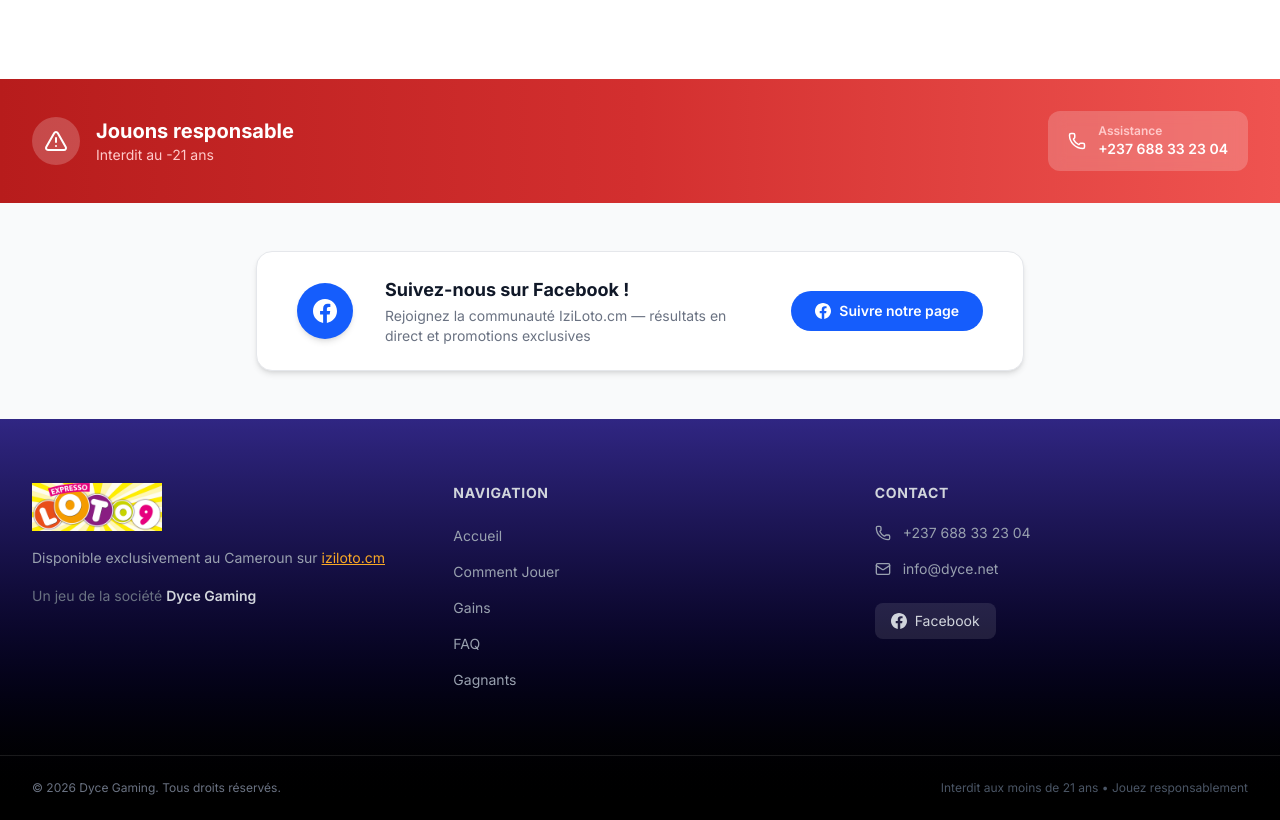
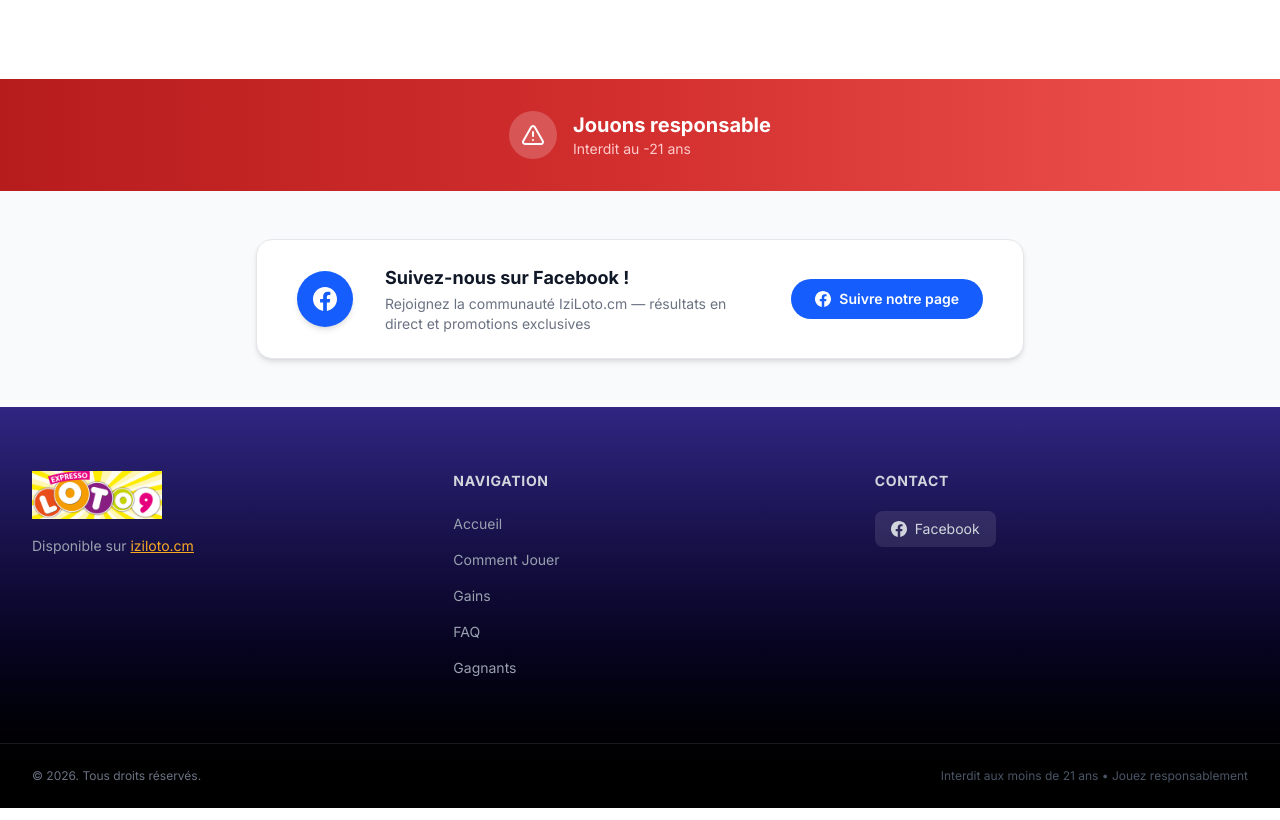
Before and after one commit to CodeSage25/Loto-9-Expresso-landing-page, a Next.js app: page / in a window 1280 px wide. Shown: the part 3198-4018 px from the top of the page. Built offline with nearby package versions, Linux system fonts and the light colour scheme.

Commit message:
ameliorations, delete de Dyce Gaming, suppression de la section appel, amelioration du footer

```diff
--- a/components/Footer.tsx
+++ b/components/Footer.tsx
@@ -73,7 +73,7 @@
             </Link>
 
             <p className="text-gray-400 text-sm leading-relaxed mb-4">
-              Disponible exclusivement au Cameroun sur{" "}
+              Disponible sur{" "}
               <Link
                 href="https://iziloto.cm/"
                 target="_blank"
@@ -82,10 +82,6 @@
               >
                 iziloto.cm
               </Link>
-            </p>
-            <p className="text-gray-500 text-sm">
-              Un jeu de la société{" "}
-              <span className="text-gray-300 font-semibold">Dyce Gaming</span>
             </p>
           </div>
 
@@ -123,30 +119,6 @@
               Contact
             </h4>
 
-            <a
-              href="tel:+237688332304"
-              className={`
-                flex items-center gap-3 text-gray-400
-                hover:text-gold transition-colors duration-200
-                mb-4 text-sm
-              `}
-            >
-              <Phone size={16} className="flex-shrink-0" />
-              +237 688 33 23 04
-            </a>
-
-            <a
-              href="mailto:info@dyce.net"
-              className={`
-                flex items-center gap-3 text-gray-400
-                hover:text-gold transition-colors duration-200
-                mb-6 text-sm
-              `}
-            >
-              <Mail size={16} className="flex-shrink-0" />
-              info@dyce.net
-            </a>
-
             <Link
               href="https://www.facebook.com/people/IziLotocm/61585217354848/"
               target="_blank"
@@ -174,7 +146,7 @@
         <div className="section-container py-6">
           <div className="flex flex-col md:flex-row items-center justify-between gap-4">
             <p className="text-gray-500 text-xs text-center md:text-left">
-              © 2026 Dyce Gaming. Tous droits réservés.
+              © 2026. Tous droits réservés.
             </p>
             <p className="text-gray-600 text-xs text-center md:text-right">
               Interdit aux moins de 21 ans • Jouez responsablement
--- a/components/PaymentMethods.tsx
+++ b/components/PaymentMethods.tsx
@@ -3,20 +3,19 @@
 "use client";
 
 import Image from "next/image";
+import Link from "next/link";
 import { motion } from "framer-motion";
 import { Shield, CheckCircle } from "lucide-react";
 
 // ===========================
 // 📋 DONNÉES DES MOYENS DE PAIEMENT
 // ===========================
-// bgColor : fond coloré derrière le logo pour le rendre visible
-// borderColor : bordure assortie au hover
 const payments = [
   {
     name: "MTN Mobile Money",
     logo: "/images/image_Mtn_momo.png",
     description: "Dépôt et retrait instantanés",
-    bgColor: "bg-yellow-20",
+    bgColor: "bg-yellow-40",
     borderColor: "hover:border-yellow-400",
     ringColor: "ring-yellow-400/30",
   },
@@ -36,11 +35,6 @@
 export default function PaymentMethods() {
   return (
     <section className="py-12 md:py-14 bg-white">
-      {/*
-        py-12 au lieu de py-20 : plus compact
-        bg-white au lieu de bg-gray-50 : meilleur contraste
-      */}
-
       <div className="section-container">
         <motion.div
           initial={{ opacity: 0, y: 20 }}
@@ -48,26 +42,18 @@
           viewport={{ once: true, margin: "-50px" }}
           transition={{ duration: 0.5 }}
         >
-          {/* ===========================
-              📦 BANDEAU PRINCIPAL
-              ===========================
-              Fond gris clair avec tout le contenu dedans
-          */}
           <div className="bg-gray-50 rounded-3xl p-6 md:p-10 max-w-4xl mx-auto">
-            {/* ===========================
-                🏷️ TITRE EN LIGNE
-                =========================== */}
+            {/* Titre + badge sécurité */}
             <div className="flex flex-col md:flex-row items-center justify-between gap-6 mb-8">
               <div className="text-center md:text-left">
                 <h2 className="text-2xl md:text-3xl font-extrabold text-primary mb-1">
-                  Rechargez et retirez facilement
+                  Rechargez facilement
                 </h2>
                 <p className="text-gray-500 text-sm">
                   Dépôt et retrait instantanés via Mobile Money
                 </p>
               </div>
 
-              {/* Badge sécurité */}
               <div className="flex items-center gap-2 bg-green-50 text-green-700 px-4 py-2 rounded-full text-sm font-medium flex-shrink-0">
                 <Shield size={16} />
                 Transactions sécurisées
@@ -75,7 +61,7 @@
             </div>
 
             {/* ===========================
-                💳 CARTES DE PAIEMENT CÔTE À CÔTE
+                💳 CARTES DE PAIEMENT
                 =========================== */}
             <div className="grid grid-cols-1 sm:grid-cols-2 gap-4 md:gap-6">
               {payments.map((payment, index) => (
@@ -85,28 +71,30 @@
                   whileInView={{ opacity: 1, scale: 1 }}
                   viewport={{ once: true }}
                   transition={{ duration: 0.4, delay: index * 0.15 }}
+                >
+                  {/* ===========================
+                      🔗 CARTE ENTIÈRE CLIQUABLE
+                      ===========================
+                      Toute la carte est un lien vers iziloto.cm
+                  */}
+                  <Link
+                    href="https://iziloto.cm/"
+                    target="_blank"
+                    rel="noopener noreferrer"
                     className={`
+                      block
                       bg-white rounded-2xl
                       p-5 md:p-6
                       border-2 border-gray-100
                       ${payment.borderColor}
-
+                      hover:shadow-lg
                       transition-all duration-300
                       flex items-center gap-5
                       group
+                      cursor-pointer
                     `}
                   >
-                  {/*
-                    Layout horizontal : logo à gauche, texte à droite.
-                    Plus compact qu'une carte verticale.
-                  */}
-
-                  {/* ===========================
-                      🖼️ LOGO SUR FOND COLORÉ
-                      ===========================
-                      Le fond coloré rend le logo PNG visible
-                      même si l'image a un fond blanc/transparent
-                  */}
+                    {/* Logo sur fond coloré */}
                     <div
                       className={`
                         flex-shrink-0
@@ -129,17 +117,14 @@
                       />
                     </div>
 
-                  {/* ===========================
-                      📝 TEXTE
-                      =========================== */}
+                    {/* Texte */}
                     <div className="flex-1">
-                    <h3 className="text-base md:text-lg font-bold text-gray-900 mb-1">
+                      <h3 className="text-base md:text-lg font-bold text-gray-900 mb-1 group-hover:text-primary transition-colors duration-200">
                         {payment.name}
                       </h3>
                       <p className="text-sm text-gray-500 mb-2">
                         {payment.description}
                       </p>
-                    {/* Petites puces de réassurance */}
                       <div className="flex flex-wrap gap-3">
                         <span className="inline-flex items-center gap-1 text-xs text-green-600">
                           <CheckCircle size={12} />
@@ -151,6 +136,7 @@
                         </span>
                       </div>
                     </div>
+                  </Link>
                 </motion.div>
               ))}
             </div>
--- a/components/ResponsibleGaming.tsx
+++ b/components/ResponsibleGaming.tsx
@@ -3,7 +3,7 @@
 "use client";
 
 import { motion } from "framer-motion";
-import { AlertTriangle, Phone } from "lucide-react";
+import { AlertTriangle } from "lucide-react";
 
 // ===========================
 // 🏗️ COMPOSANT JEU RESPONSABLE
@@ -18,63 +18,26 @@
           viewport={{ once: true }}
           transition={{ duration: 0.6 }}
           className={`
-            flex flex-col md:flex-row
-            items-center
-            justify-between
-            gap-4 md:gap-6
+            flex items-center justify-center
+            gap-4
             text-white
           `}
         >
           {/*
-            justify-between : pousse les éléments aux extrémités.
-            Sur mobile (flex-col) : empilés verticalement, centrés.
-            Sur desktop (md:flex-row) : alignés en ligne, bien répartis.
+            justify-center : tout est centré horizontalement
+            items-center : aligné verticalement
+            Un seul bloc avec icône + texte
           */}
 
-          {/* ===========================
-              ⚠️ BLOC GAUCHE : ICÔNE + TITRE
-              =========================== */}
-          <div className="flex items-center gap-4">
-            {/* Icône d'alerte dans un cercle */}
-            <div className="flex-shrink-0 w-12 h-12 bg-white/20 rounded-full flex items-center justify-center">
-              <AlertTriangle size={24} className="text-white" />
-            </div>
-
-            <div>
-              <h3 className="text-lg md:text-xl font-bold">
-                Jouons responsable
-              </h3>
-              <p className="text-sm text-red-200">Interdit au -21 ans</p>
-            </div>
+          {/* Icône d'alerte dans un cercle */}
+          <div className="flex-shrink-0 w-12 h-12 bg-white/20 rounded-full flex items-center justify-center">
+            <AlertTriangle size={24} className="text-white" />
           </div>
 
-          {/* ===========================
-              📝 BLOC CENTRE : TEXTE D'AVERTISSEMENT
-              =========================== */}
-
-          {/* ===========================
-              📞 BLOC DROITE : NUMÉRO D'ASSISTANCE
-              =========================== */}
-          <div className="flex-shrink-0">
-            <a
-              href="tel:+237688332304"
-              className={`
-                inline-flex items-center gap-3
-                bg-white/20 hover:bg-white/30
-                backdrop-blur-sm
-                text-white font-semibold
-                px-5 py-3 rounded-xl
-                transition-all duration-300
-                hover:scale-105
-                text-sm
-              `}
-            >
-              <Phone size={18} className="flex-shrink-0" />
-              <span>
-                <span className="block text-xs text-red-200">Assistance</span>
-                +237 688 33 23 04
-              </span>
-            </a>
+          {/* Texte */}
+          <div className="text-center md:text-left">
+            <h3 className="text-lg md:text-xl font-bold">Jouons responsable</h3>
+            <p className="text-sm text-red-200">Interdit au -21 ans</p>
           </div>
         </motion.div>
       </div>
```
Lines whose indentation alone changed are shown as unchanged.
